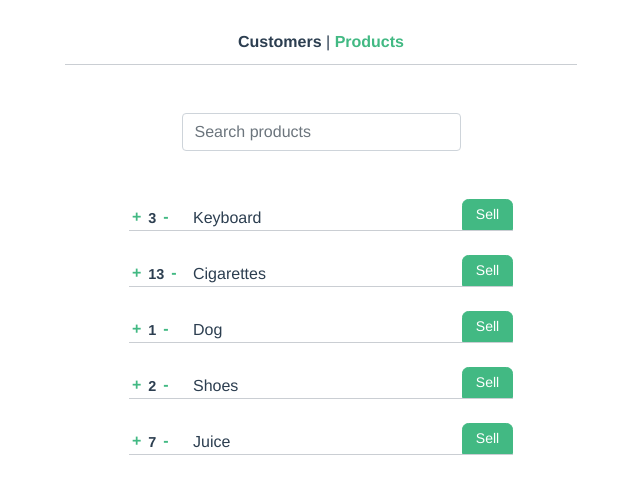
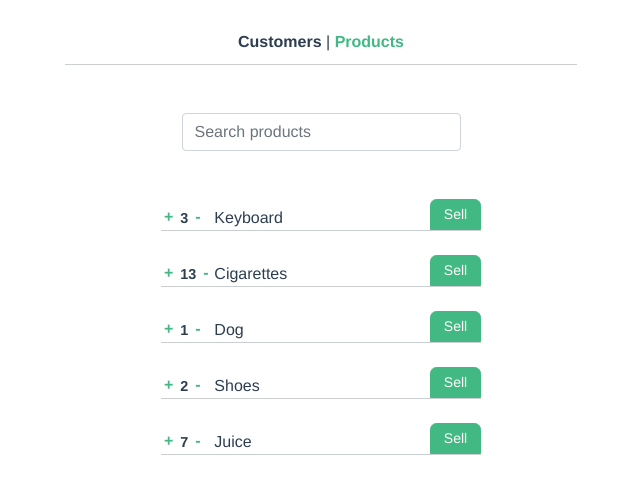
Before and after one commit to krajko/vue_zadaci, a Vue app in the folder vue_zadaci2/store-app/: page /products in a window 1280 px wide. Shown: the top 494 px of the page, without its empty margins (319-959 px from the left). Built offline with nearby package versions, Linux system fonts and the light colour scheme.

Commit message:
mala ispravka AppProducts css-a

```diff
--- a/vue_zadaci2/store-app/src/components/AppProducts.vue
+++ b/vue_zadaci2/store-app/src/components/AppProducts.vue
@@ -4,7 +4,7 @@
         <ul class="list-unstyled mt-5">
             <li v-for="(product, i) in filteredProducts" :key="product.id" class="my-4">
 
-                <div class="d-flex flex-row mx-auto" style="width: 30vw">
+                <div class="d-flex flex-row mx-auto" style="width: 25vw">
                     <div class="col d-flex justify-content-start align-items-end">
                         <button @click="inc(i)" class="btn btn-quantity"><strong>+</strong></button>
                         <p class="mx-1 my-0 py-0" style="font-size: .9rem"> <strong>{{ product.quantity }}</strong></p>
@@ -17,7 +17,7 @@
                         <router-link :to="{ name: 'sell', params: { id: product.id } }" class="btn btn-sm btn-success">Sell</router-link>
                     </div>
                 </div>
-                <hr class="mx-auto my-0 py-0" style="width: 30vw">
+                <hr class="mx-auto my-0 py-0" style="width: 25vw">
 
             </li>
         </ul>
@@ -78,12 +78,9 @@ export default {
         background-color: #42b983;
         border-color: #42b983;
         padding: .25rem .8rem;
+        border-radius: 0.4rem 0.4rem 0 0;
     }
     .btn-success:hover {
         background-color: #37a071;
     }
-
-    .btn-sm {
-        border-radius: 0.4rem 0.4rem 0 0;
-    }
 </style>
```
